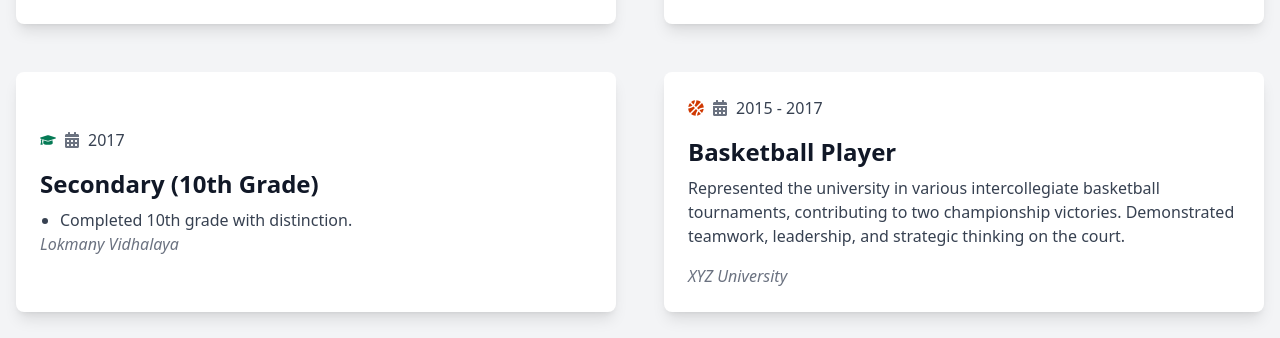
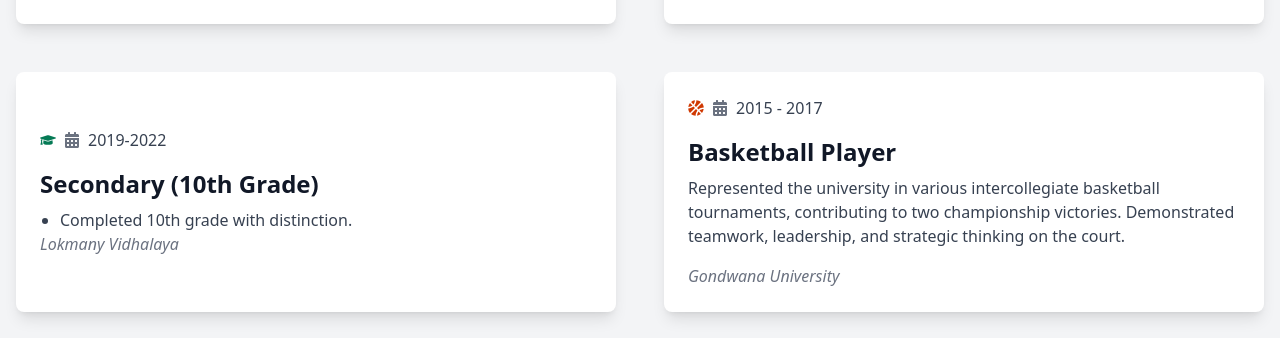
Before and after one commit to ChiragBhoyar14/Portfolio-2, a React (Vite) app: page / in a window 1280 px wide. Shown: the part 3082-3420 px from the top of the page. Built offline with nearby package versions, Linux system fonts and the light colour scheme.

Commit message:
Change University name

```diff
--- a/src/Component/Career_Component.jsx
+++ b/src/Component/Career_Component.jsx
@@ -60,7 +60,7 @@ const Career_Component = () => {
     {
       title: "Secondary (10th Grade)",
       institution: "Lokmany Vidhalaya",
-      period: "2017",
+      period: "2019-2022",
       description: "Completed 10th grade with distinction.",
       icon: <FaGraduationCap className="text-green-600 dark:text-green-400" />,
     },
@@ -70,7 +70,7 @@ const Career_Component = () => {
   // Basketball details
   const basketballExperience = {
     title: "Basketball Player",
-    company: "XYZ University",
+    company: "Gondwana University",
     period: "2015 - 2017",
     description: "Represented the university in various intercollegiate basketball tournaments, contributing to two championship victories. Demonstrated teamwork, leadership, and strategic thinking on the court.",
     icon: <FaBasketballBall className="text-orange-600 dark:text-orange-400" />,
```
